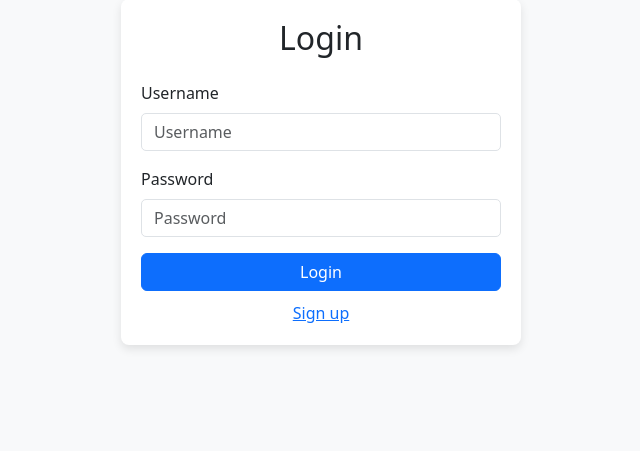
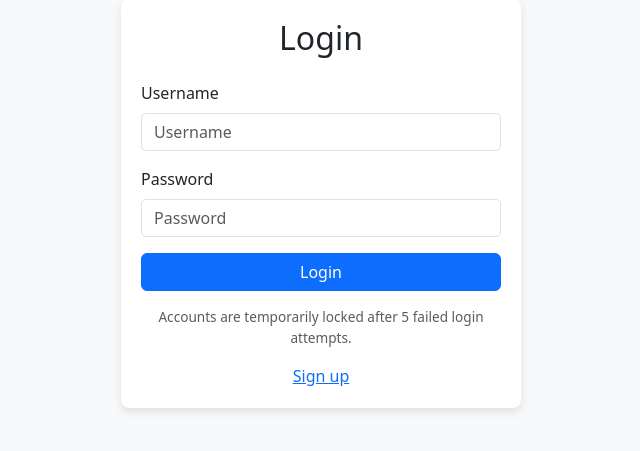
Before and after one commit to serwaa1627/SEDO, a Flask app: page /login in a window 1280 px wide. Shown: the part 101-552 px from the top of the page, without its empty margins (319-959 px from the left). Run offline with Flask 3, Linux system fonts and the light colour scheme.

Commit message:
Rate limiting logins (5 per min)

```diff
--- a/app.py
+++ b/app.py
@@ -6,6 +6,8 @@ from wtforms import StringField, PasswordField, SubmitField
 from wtforms.validators import InputRequired, Length, ValidationError, DataRequired, EqualTo
 from models import db, bcrypt, User, Ticket
 from dotenv import load_dotenv
+from flask_limiter import Limiter
+from flask_limiter.util import get_remote_address
 import os
 import random
 
@@ -25,6 +27,8 @@ app.config['SESSION_COOKIE_SECURE'] = os.environ.get('FLASK_ENV') == 'production
 
 db.init_app(app)
 
+# Rate limiter using the requester's IP address to track attempts (OWASP A07)
+limiter = Limiter(get_remote_address, app=app, default_limits=[])
 
 login_manager = LoginManager(app)
 login_manager.login_view = 'login'
@@ -151,6 +155,7 @@ def dashboard():
     return render_template('dashboard.html', tickets=tickets)
 
 @app.route('/login', methods=['GET', 'POST'])
+@limiter.limit("5 per minute")  # Block brute force attacks - max 5 login attempts per minute (OWASP A07)
 def login():
     form = LoginForm()
     if form.validate_on_submit():
@@ -162,6 +167,12 @@ def login():
                 login_user(user)
                 return redirect(url_for('dashboard'))
     return render_template('login.html', form=form)
+
+@app.errorhandler(429)
+def too_many_requests(_):
+    # Shown when a user exceeds 5 login attempts in a minute
+    flash('Too many login attempts. Please wait a minute before trying again.', 'danger')
+    return render_template('login.html', form=LoginForm()), 429
 
 
 @app.route('/login-success')
--- a/requirements.txt
+++ b/requirements.txt
@@ -1,5 +1,6 @@
 bcrypt==4.3.0
 python-dotenv>=1.0.0
+Flask-Limiter>=3.5.0
 blinker==1.9.0
 click==8.2.1
 colorama==0.4.6
--- /dev/null
+++ b/static/css/login.css
@@ -0,0 +1,31 @@
+body {
+  background-color: #f8f9fa;
+}
+
+.login-container {
+  max-width: 400px;
+  margin: auto;
+  margin-top: 100px;
+  padding: 20px;
+  background: white;
+  border-radius: 8px;
+  box-shadow: 0px 4px 10px rgba(0, 0, 0, 0.1);
+}
+
+.form-control {
+  border-radius: 5px;
+}
+
+.btn-primary {
+  width: 100%;
+}
+
+.signup-link {
+  display: block;
+  text-align: center;
+  margin-top: 10px;
+}
+
+.rate-limit-note {
+  font-size: 0.85rem;
+}
--- a/templates/login.html
+++ b/templates/login.html
@@ -6,35 +6,7 @@
   <meta name="viewport" content="width=device-width, initial-scale=1.0">
   <title>Login Page</title>
   <link rel="stylesheet" href="https://cdn.jsdelivr.net/npm/bootstrap@5.3.0/dist/css/bootstrap.min.css">
-  <style>
-    body {
-      background-color: #f8f9fa;
-    }
-
-    .login-container {
-      max-width: 400px;
-      margin: auto;
-      margin-top: 100px;
-      padding: 20px;
-      background: white;
-      border-radius: 8px;
-      box-shadow: 0px 4px 10px rgba(0, 0, 0, 0.1);
-    }
-
-    .form-control {
-      border-radius: 5px;
-    }
-
-    .btn-primary {
-      width: 100%;
-    }
-
-    .signup-link {
-      display: block;
-      text-align: center;
-      margin-top: 10px;
-    }
-  </style>
+  <link rel="stylesheet" href="{{ url_for('static', filename='css/login.css') }}">
 </head>
 
 <body>
@@ -64,6 +36,9 @@
         <div class="d-grid">
           {{ form.submit(class="btn btn-primary") }}
         </div>
+        <p class="text-muted text-center mt-3 rate-limit-note">
+          Accounts are temporarily locked after 5 failed login attempts.
+        </p>
       </form>
       <a href="{{ url_for('register') }}" class="signup-link">Sign up</a>
     </div>
```
